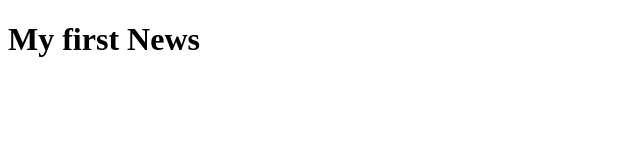
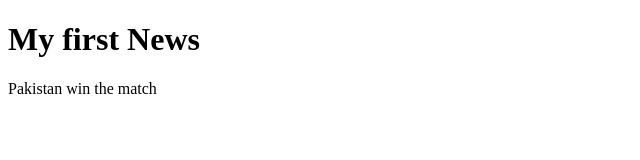
Before and after one commit to mawaisamjad/apna-college-demo, a plain HTML site: page news.html in a window 1280 px wide. Shown: the whole page, without its empty margins (0-640 px from the left). Drawn offline with Linux system fonts and the light colour scheme.

Commit message:
Pakistan win the match

```diff
--- a/news.html
+++ b/news.html
@@ -7,5 +7,6 @@
 </head>
 <body>
     <h1>My first News</h1>
+    <p>Pakistan win the match</p>
 </body>
 </html>
```
